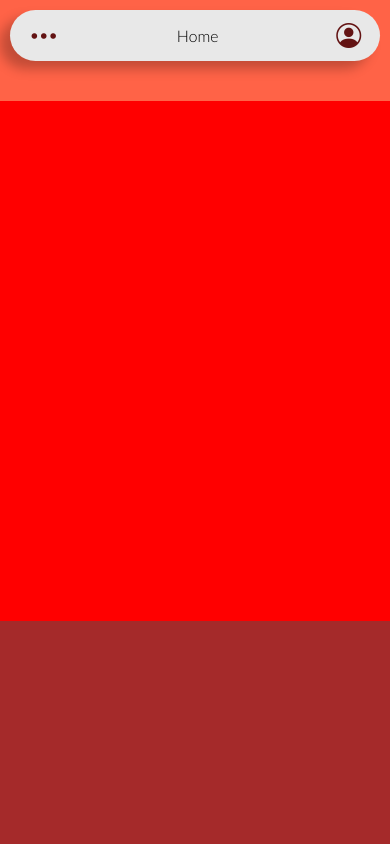
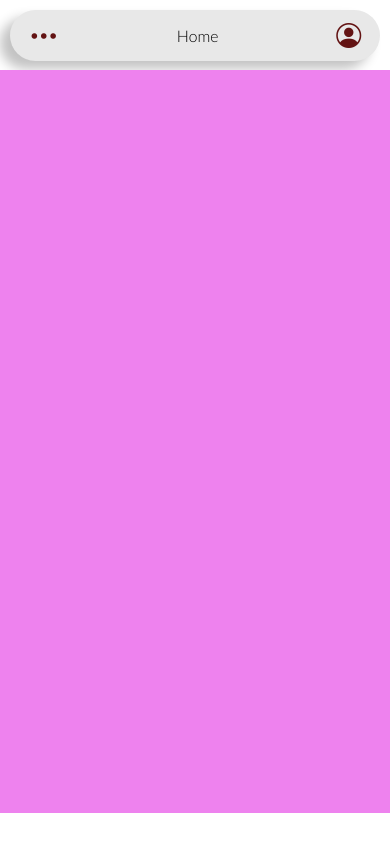
Before and after one commit to Ismael1699/itecsa-app, a React (Create React App) app: page / in a window 390 px wide. Built offline with nearby package versions, Linux system fonts and the light colour scheme.

Commit message:
se termino de estilizar el componente content para version web y mobile

```diff
--- a/src/App.css
+++ b/src/App.css
@@ -24,13 +24,11 @@
         flex-direction: column;
     }
     #container-nav{
-        background-color: tomato;
         width: 100%;
-        height: 12%;
+        height: auto;
     }
     #container-section{
         width: 100%;
         height:88%;
-        background-color: brown;
     }
 }
--- a/src/styles/Content.css
+++ b/src/styles/Content.css
@@ -1,5 +1,15 @@
 #content-container {
-    width: 100%;
-    height:70% ;
-    background-color: red;
+    margin: 0 2rem 6rem 0;
+    width: calc(100% - 2rem);
+    height: calc(100% - 6rem);
+    background-color: violet;
 }
+
+
+@media screen and (max-width: 600px){
+    #content-container {
+        margin:0;
+        width: 100%;
+        height: 100%;
+    }
+}
```
